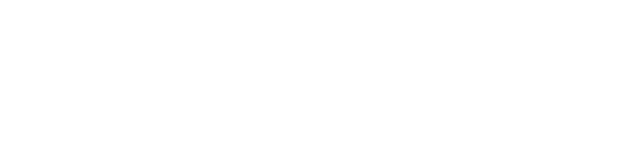
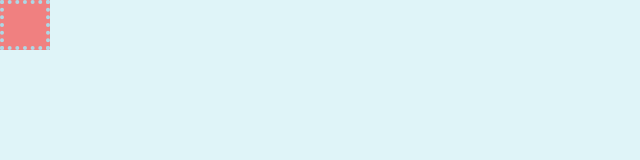
Before and after one commit to Hahiii/cheesy, a plain HTML site: page index.html in a window 1280 px wide. Shown: the whole page, without its empty margins (0-640 px from the left). Drawn offline with Linux system fonts and the light colour scheme.

Commit message:
add prep

```diff
--- a/index.css
+++ b/index.css
@@ -0,0 +1,18 @@
+* {
+    box-sizing: border-box;
+    margin: 0;
+    padding: 0;
+}
+
+.playground {
+width: 100vw;
+height: 100vh;
+background: rgb(223, 244, 248);
+}
+
+.player {
+    width: 50px;
+    height: 50px;
+    border: 4px dotted lightblue;
+    background: lightcoral;
+}
--- a/index.html
+++ b/index.html
@@ -8,10 +8,9 @@
     <title>get the cheese</title>
 </head>
 <body>
-
-
-
-
+    <main class="playground">
+        <div class="player"></div>
+    </main>
     <script src="./index.js"></script>
 </body>
 </html>
```
